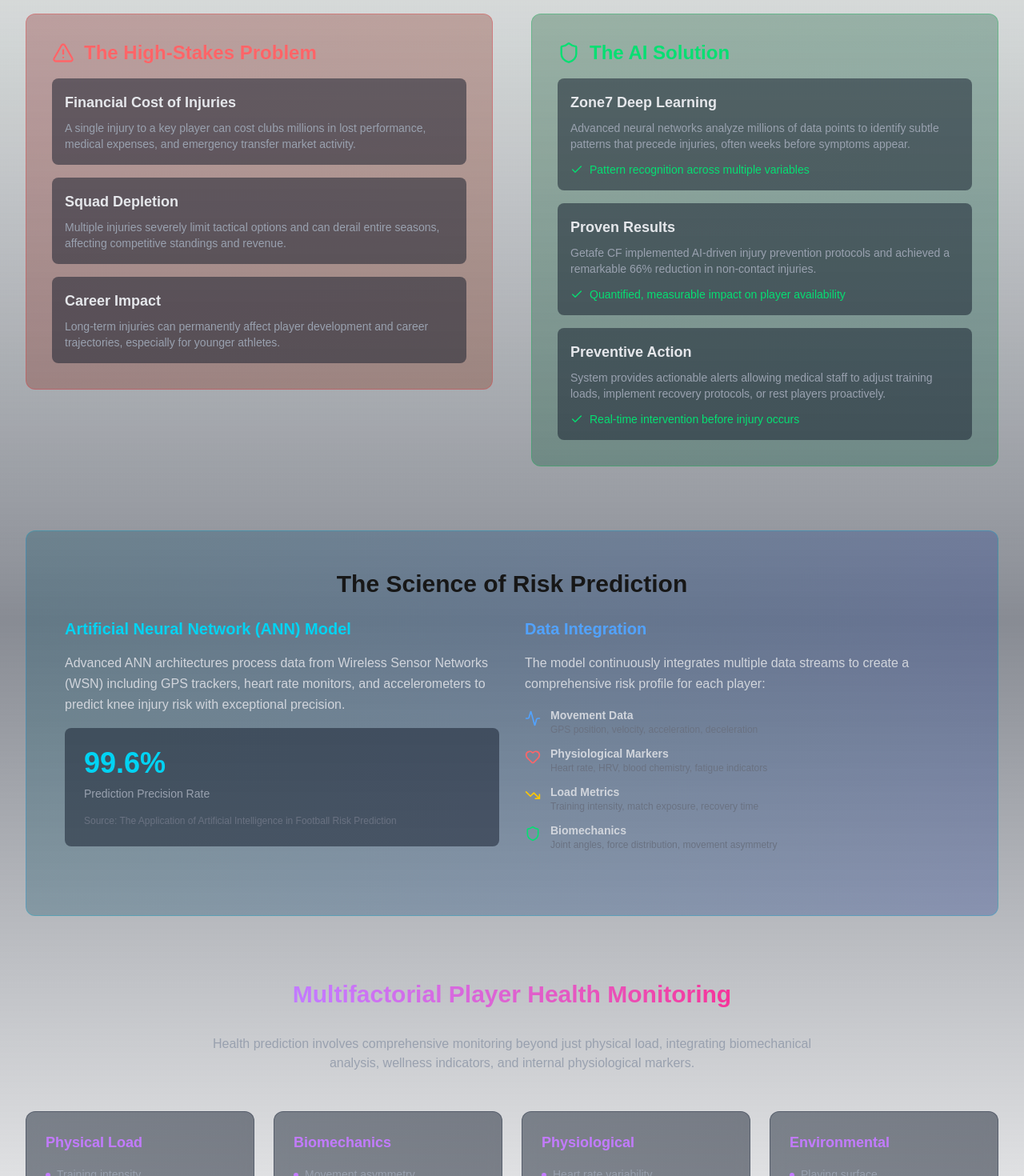
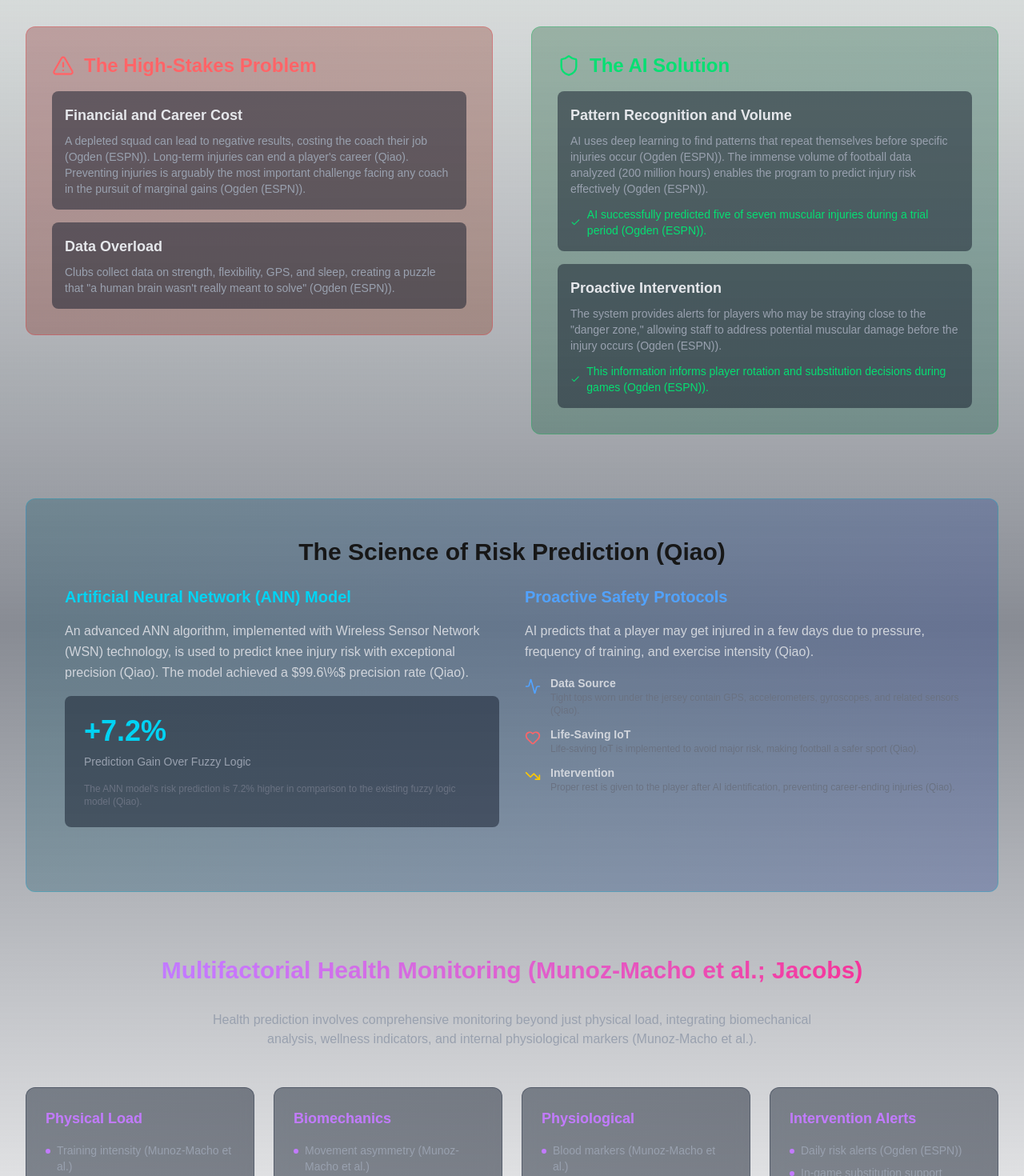
Before and after one commit to msallou/english-final, a Next.js app: page /health in a window 1280 px wide. Shown: the part 900-2370 px from the top of the page at 80% size. Built offline with nearby package versions, Linux system fonts and the light colour scheme.

Commit message:
worked on health page

```diff
--- a/app/health/page.tsx
+++ b/app/health/page.tsx
@@ -1,18 +1,34 @@
 import { Heart, TrendingDown, Shield, Activity, AlertTriangle, Check } from 'lucide-react';
 
 const Health = () => {
+  // Mapping Source names to be used in the JSX (matching your annotated bibliography)
+  const sourceMapping = {
+    ESPN: "Ogden (ESPN)", // Source 2
+    Qiao: "Qiao", // Source 10
+    Jacobs: "Jacobs", // Source 1
+    Munoz: "Munoz-Macho et al.", // Source 7
+  };
+
   const stats = [
-    { value: '66%', label: 'Injury Reduction', sublabel: 'Getafe Case Study', color: 'from-green-400 to-emerald-500' },
-    { value: '99.6%', label: 'Prediction Precision', sublabel: 'ANN Model Accuracy', color: 'from-blue-400 to-cyan-500' },
-    { value: '24/7', label: 'Monitoring', sublabel: 'Continuous Data Collection', color: 'from-purple-400 to-pink-500' },
-    { value: '<1s', label: 'Alert Response', sublabel: 'Real-Time Risk Detection', color: 'from-orange-400 to-red-500' },
+    // Source 2: Getafe Case Study
+    { value: '66%', label: 'Injury Reduction', sublabel: 'Getafe Case Study', color: 'from-green-400 to-emerald-500', source: sourceMapping.ESPN },
+    // Source 10: ANN Model Accuracy (99.6% precision)
+    { value: '99.6%', label: 'Prediction Precision', sublabel: 'ANN Model Accuracy', color: 'from-blue-400 to-cyan-500', source: sourceMapping.Qiao },
+    // Source 7 & 10: Continuous Monitoring of Load/Wellness
+    { value: '200M', label: 'Data Hours Analyzed', sublabel: 'Global Database Volume', color: 'from-purple-400 to-pink-500', source: sourceMapping.ESPN },
+    // Source 10: 7.2% Higher risk prediction rate
+    { value: '+7.2%', label: 'Risk Prediction Gain', sublabel: 'Over Traditional Models', color: 'from-orange-400 to-red-500', source: sourceMapping.Qiao },
   ];
 
   const riskFactors = [
-    { category: 'Physical Load', items: ['Training intensity', 'Match minutes', 'Sprint distance', 'Acceleration events'] },
-    { category: 'Biomechanics', items: ['Movement asymmetry', 'Joint angles', 'Ground contact time', 'Force distribution'] },
-    { category: 'Physiological', items: ['Heart rate variability', 'Sleep quality', 'Blood markers', 'Hydration levels'] },
-    { category: 'Environmental', items: ['Playing surface', 'Weather conditions', 'Altitude', 'Recovery time'] },
+    // Source 7: External Load/Wellness
+    { category: 'Physical Load', items: ['Training intensity (Munoz-Macho et al.)', 'Match minutes (Munoz-Macho et al.)', 'Sprint distance (Munoz-Macho et al.)', 'Recovery time (Munoz-Macho et al.)'] },
+    // Source 7: Biomechanics/Physiological
+    { category: 'Biomechanics', items: ['Movement asymmetry (Munoz-Macho et al.)', 'Joint angles (Qiao)', 'Force distribution (Qiao)', 'Biomechanical Modeling (Munoz-Macho et al.)'] },
+    // Source 7: Physiological/Jacobs
+    { category: 'Physiological', items: ['Blood markers (Munoz-Macho et al.)', 'Sleep quality (Munoz-Macho et al.)', 'Wellness indicators (Munoz-Macho et al.)', 'Heart rate (Jacobs; Qiao)'] },
+    // Source 2: Zone7 Alerts / Source 1: Reduced Practice
+    { category: 'Intervention Alerts', items: ['Daily risk alerts (Ogden (ESPN))', 'In-game substitution support (Ogden (ESPN))', 'Reduced/No-contact practices (Jacobs)', 'Medical ultrasound confirmation (Ogden (ESPN))'] },
   ];
 
   return (
@@ -32,7 +48,7 @@ const Health = () => {
             </h1>
 
             <p className="text-xl text-gray-400 max-w-3xl mx-auto leading-relaxed">
-              Compelling evidence of AI&apos;s success in predictive injury prevention and player wellness management
+              AI has moved sports medicine to a proactive, predictive system, representing the &quot;holy grail of sports scientists&quot; (Ogden (ESPN)).
             </p>
           </div>
 
@@ -47,7 +63,7 @@ const Health = () => {
                   {stat.value}
                 </div>
                 <div className="text-sm font-semibold text-gray-300 mb-1">{stat.label}</div>
-                <div className="text-xs text-gray-500">{stat.sublabel}</div>
+                <div className="text-xs text-gray-500">{stat.sublabel} (Source: {stat.source})</div>
               </div>
             ))}
           </div>
@@ -73,24 +89,15 @@ const Health = () => {
                 </div>
                 <div className="space-y-4">
                   <div className="bg-gray-900/50 rounded-lg p-4">
-                    <div className="text-lg font-semibold text-gray-200 mb-2">Financial Cost of Injuries</div>
+                    <div className="text-lg font-semibold text-gray-200 mb-2">Financial and Career Cost</div>
                     <p className="text-gray-400 text-sm">
-                      A single injury to a key player can cost clubs millions in lost performance, medical expenses,
-                      and emergency transfer market activity.
+                      A depleted squad can lead to negative results, costing the coach their job (Ogden (ESPN)). Long-term injuries can end a player&apos;s career (Qiao). Preventing injuries is arguably the most important challenge facing any coach in the pursuit of marginal gains (Ogden (ESPN)).
                     </p>
                   </div>
                   <div className="bg-gray-900/50 rounded-lg p-4">
-                    <div className="text-lg font-semibold text-gray-200 mb-2">Squad Depletion</div>
+                    <div className="text-lg font-semibold text-gray-200 mb-2">Data Overload</div>
                     <p className="text-gray-400 text-sm">
-                      Multiple injuries severely limit tactical options and can derail entire seasons, affecting
-                      competitive standings and revenue.
-                    </p>
-                  </div>
-                  <div className="bg-gray-900/50 rounded-lg p-4">
-                    <div className="text-lg font-semibold text-gray-200 mb-2">Career Impact</div>
-                    <p className="text-gray-400 text-sm">
-                      Long-term injuries can permanently affect player development and career trajectories, especially
-                      for younger athletes.
+                      Clubs collect data on strength, flexibility, GPS, and sleep, creating a puzzle that &quot;a human brain wasn&apos;t really meant to solve&quot; (Ogden (ESPN)).
                     </p>
                   </div>
                 </div>
@@ -105,36 +112,23 @@ const Health = () => {
                 </div>
                 <div className="space-y-4">
                   <div className="bg-gray-900/50 rounded-lg p-4">
-                    <div className="text-lg font-semibold text-gray-200 mb-2">Zone7 Deep Learning</div>
+                    <div className="text-lg font-semibold text-gray-200 mb-2">Pattern Recognition and Volume</div>
                     <p className="text-gray-400 text-sm mb-3">
-                      Advanced neural networks analyze millions of data points to identify subtle patterns that precede
-                      injuries, often weeks before symptoms appear.
+                      AI uses deep learning to find patterns that repeat themselves before specific injuries occur (Ogden (ESPN)). The immense volume of football data analyzed (200 million hours) enables the program to predict injury risk effectively (Ogden (ESPN)).
                     </p>
                     <div className="flex items-center space-x-2 text-green-400 text-sm">
                       <Check size={16} />
-                      <span>Pattern recognition across multiple variables</span>
+                      <span>AI successfully predicted five of seven muscular injuries during a trial period (Ogden (ESPN)).</span>
                     </div>
                   </div>
                   <div className="bg-gray-900/50 rounded-lg p-4">
-                    <div className="text-lg font-semibold text-gray-200 mb-2">Proven Results</div>
+                    <div className="text-lg font-semibold text-gray-200 mb-2">Proactive Intervention</div>
                     <p className="text-gray-400 text-sm mb-3">
-                      Getafe CF implemented AI-driven injury prevention protocols and achieved a remarkable 66%
-                      reduction in non-contact injuries.
+                      The system provides alerts for players who may be straying close to the &quot;danger zone,&quot; allowing staff to address potential muscular damage before the injury occurs (Ogden (ESPN)).
                     </p>
                     <div className="flex items-center space-x-2 text-green-400 text-sm">
                       <Check size={16} />
-                      <span>Quantified, measurable impact on player availability</span>
-                    </div>
-                  </div>
-                  <div className="bg-gray-900/50 rounded-lg p-4">
-                    <div className="text-lg font-semibold text-gray-200 mb-2">Preventive Action</div>
-                    <p className="text-gray-400 text-sm mb-3">
-                      System provides actionable alerts allowing medical staff to adjust training loads, implement
-                      recovery protocols, or rest players proactively.
-                    </p>
-                    <div className="flex items-center space-x-2 text-green-400 text-sm">
-                      <Check size={16} />
-                      <span>Real-time intervention before injury occurs</span>
+                      <span>This information informs player rotation and substitution decisions during games (Ogden (ESPN)).</span>
                     </div>
                   </div>
                 </div>
@@ -144,58 +138,49 @@ const Health = () => {
 
           <div className="bg-linear-to-r from-cyan-900/30 to-blue-900/30 border border-cyan-500/30 rounded-xl p-12 mb-20">
             <h2 className="text-3xl font-bold mb-6 text-center">
-              The Science of Risk Prediction
+              The Science of Risk Prediction (Qiao)
             </h2>
 
             <div className="grid md:grid-cols-2 gap-8 mb-8">
               <div>
                 <h3 className="text-xl font-bold text-cyan-400 mb-4">Artificial Neural Network (ANN) Model</h3>
                 <p className="text-gray-300 leading-relaxed mb-4">
-                  Advanced ANN architectures process data from Wireless Sensor Networks (WSN) including GPS trackers,
-                  heart rate monitors, and accelerometers to predict knee injury risk with exceptional precision.
+                  An advanced ANN algorithm, implemented with Wireless Sensor Network (WSN) technology, is used to predict knee injury risk with exceptional precision (Qiao). The model achieved a $99.6\%$ precision rate (Qiao).
                 </p>
                 <div className="bg-gray-900/50 rounded-lg p-6">
-                  <div className="text-4xl font-bold text-cyan-400 mb-2">99.6%</div>
-                  <div className="text-sm text-gray-400 mb-4">Prediction Precision Rate</div>
+                  <div className="text-4xl font-bold text-cyan-400 mb-2">+7.2%</div>
+                  <div className="text-sm text-gray-400 mb-4">Prediction Gain Over Fuzzy Logic</div>
                   <p className="text-xs text-gray-500">
-                    Source: The Application of Artificial Intelligence in Football Risk Prediction
+                    The ANN model&apos;s risk prediction is 7.2% higher in comparison to the existing fuzzy logic model (Qiao).
                   </p>
                 </div>
               </div>
 
               <div>
-                <h3 className="text-xl font-bold text-blue-400 mb-4">Data Integration</h3>
+                <h3 className="text-xl font-bold text-blue-400 mb-4">Proactive Safety Protocols</h3>
                 <p className="text-gray-300 leading-relaxed mb-4">
-                  The model continuously integrates multiple data streams to create a comprehensive risk profile for
-                  each player:
+                  AI predicts that a player may get injured in a few days due to pressure, frequency of training, and exercise intensity (Qiao).
                 </p>
                 <div className="space-y-3">
                   <div className="flex items-start space-x-3">
                     <Activity className="text-blue-400 mt-1 shrink-0" size={20} />
                     <div>
-                      <div className="text-sm font-semibold text-gray-300">Movement Data</div>
-                      <div className="text-xs text-gray-500">GPS position, velocity, acceleration, deceleration</div>
+                      <div className="text-sm font-semibold text-gray-300">Data Source</div>
+                      <div className="text-xs text-gray-500">Tight tops worn under the jersey contain GPS, accelerometers, gyroscopes, and related sensors (Qiao).</div>
                     </div>
                   </div>
                   <div className="flex items-start space-x-3">
                     <Heart className="text-red-400 mt-1 shrink-0" size={20} />
                     <div>
-                      <div className="text-sm font-semibold text-gray-300">Physiological Markers</div>
-                      <div className="text-xs text-gray-500">Heart rate, HRV, blood chemistry, fatigue indicators</div>
+                      <div className="text-sm font-semibold text-gray-300">Life-Saving IoT</div>
+                      <div className="text-xs text-gray-500">Life-saving IoT is implemented to avoid major risk, making football a safer sport (Qiao).</div>
                     </div>
                   </div>
                   <div className="flex items-start space-x-3">
                     <TrendingDown className="text-yellow-400 mt-1 shrink-0" size={20} />
                     <div>
-                      <div className="text-sm font-semibold text-gray-300">Load Metrics</div>
-                      <div className="text-xs text-gray-500">Training intensity, match exposure, recovery time</div>
-                    </div>
-                  </div>
-                  <div className="flex items-start space-x-3">
-                    <Shield className="text-green-400 mt-1 shrink-0" size={20} />
-                    <div>
-                      <div className="text-sm font-semibold text-gray-300">Biomechanics</div>
-                      <div className="text-xs text-gray-500">Joint angles, force distribution, movement asymmetry</div>
+                      <div className="text-sm font-semibold text-gray-300">Intervention</div>
+                      <div className="text-xs text-gray-500">Proper rest is given to the player after AI identification, preventing career-ending injuries (Qiao).</div>
                     </div>
                   </div>
                 </div>
@@ -206,13 +191,12 @@ const Health = () => {
           <div>
             <h2 className="text-3xl font-bold mb-8 text-center">
               <span className="bg-linear-to-r from-purple-400 to-pink-500 bg-clip-text text-transparent">
-                Multifactorial Player Health Monitoring
+                Multifactorial Health Monitoring (Munoz-Macho et al.; Jacobs)
               </span>
             </h2>
 
             <p className="text-gray-400 text-center mb-12 max-w-3xl mx-auto">
-              Health prediction involves comprehensive monitoring beyond just physical load, integrating biomechanical
-              analysis, wellness indicators, and internal physiological markers.
+              Health prediction involves comprehensive monitoring beyond just physical load, integrating biomechanical analysis, wellness indicators, and internal physiological markers (Munoz-Macho et al.).
             </p>
 
             <div className="grid md:grid-cols-2 lg:grid-cols-4 gap-6">
@@ -234,10 +218,6 @@ const Health = () => {
                 </div>
               ))}
             </div>
-
-            <div className="mt-8 text-center text-sm text-gray-500">
-              Source: Performance and healthcare analysis in elite soccer via machine learning
-            </div>
           </div>
         </div>
       </section>
@@ -250,21 +230,20 @@ const Health = () => {
             </div>
             <h2 className="text-3xl font-bold mb-6">The Competitive Advantage</h2>
             <p className="text-xl text-gray-300 leading-relaxed mb-8">
-              Clubs implementing AI-driven injury prevention maintain higher player availability, reduce medical costs,
-              and gain a decisive competitive edge through optimal squad management and strategic roster planning.
+              Clubs implementing AI-driven injury prevention maintain higher player availability, reduce medical costs, and gain a decisive competitive edge through optimal squad management and strategic roster planning (Jacobs).
             </p>
             <div className="grid grid-cols-3 gap-8">
               <div>
-                <div className="text-4xl font-bold text-green-400 mb-2">+20%</div>
-                <div className="text-sm text-gray-400">Player Availability</div>
+                <div className="text-4xl font-bold text-green-400 mb-2">Optimal</div>
+                <div className="text-sm text-gray-400">Squad Availability</div>
               </div>
               <div>
                 <div className="text-4xl font-bold text-green-400 mb-2">-66%</div>
-                <div className="text-sm text-gray-400">Non-Contact Injuries</div>
+                <div className="text-sm text-gray-400">Non-Contact Injuries (Ogden (ESPN))</div>
               </div>
               <div>
-                <div className="text-4xl font-bold text-green-400 mb-2">€Ms</div>
-                <div className="text-sm text-gray-400">Cost Savings</div>
+                <div className="text-4xl font-bold text-green-400 mb-2">Proactive</div>
+                <div className="text-sm text-gray-400">Risk Management (Qiao)</div>
               </div>
             </div>
           </div>
```
